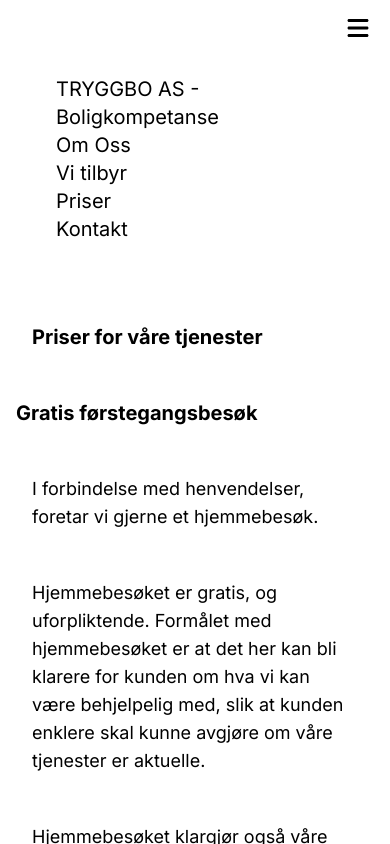
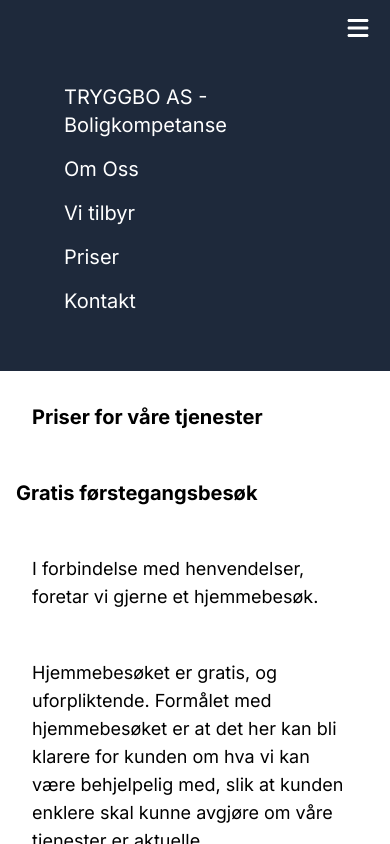
Before and after one commit to JorgenJohansen/tryggboas, a Next.js app: page /priser in a window 390 px wide. Both pictures are taken after a click on the button 352 px from the left and 29 px from the top of the page. Shown: the top 844 px of the page. Built offline with nearby package versions, Linux system fonts and the light colour scheme.

Commit message:
Styled responsive navbar

```diff
--- a/src/app/components/NavBar.js
+++ b/src/app/components/NavBar.js
@@ -18,7 +18,7 @@ const NavBar = () => {
     </nav>
 
     </div>
-    <div className='flex flex-col items-end px-6 py-4  justify-center md:hidden'>
+    <div className='flex flex-col items-end px-6 py-4  justify-center md:hidden text-white bg-slate-800'>
       <Menu>
       <Menu.Button>
         <FontAwesomeIcon icon={faBars}
@@ -27,19 +27,19 @@ const NavBar = () => {
       </Menu.Button>
       <Menu.Items className="flex flex-col m-4 p-4">
           <Menu.Item >
-            <Link href="/" className='hover:underline text-xl'>TRYGGBO AS - Boligkompetanse</Link>
+            <Link href="/" className='hover:underline text-xl m-2'>TRYGGBO AS - Boligkompetanse</Link>
           </Menu.Item>
           <Menu.Item>
-            <Link href="/om-oss" className='hover:underline text-xl'>Om Oss</Link>
+            <Link href="/om-oss" className='hover:underline text-xl m-2'>Om Oss</Link>
           </Menu.Item>
           <Menu.Item>
-            <Link href="/vi-tilbyr" className='hover:underline text-xl'>Vi tilbyr</Link>
+            <Link href="/vi-tilbyr" className='hover:underline text-xl m-2'>Vi tilbyr</Link>
           </Menu.Item>
           <Menu.Item>
-            <Link href="/priser" className='hover:underline text-xl'>Priser</Link>
+            <Link href="/priser" className='hover:underline text-xl m-2'>Priser</Link>
           </Menu.Item>
           <Menu.Item>
-            <Link href="/kontakt" className='hover:underline text-xl'>Kontakt</Link>
+            <Link href="/kontakt" className='hover:underline text-xl m-2'>Kontakt</Link>
           </Menu.Item>
         </Menu.Items>
       </Menu>
```
